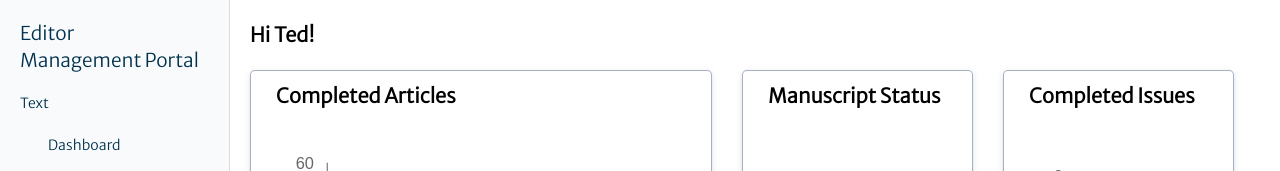
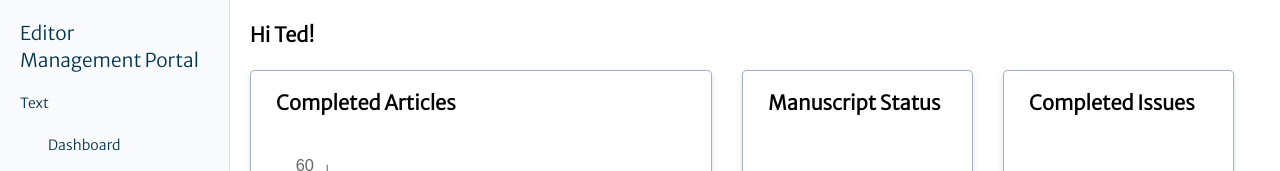
Before and after one commit to harshaltribhuwan/dashboard-ui, a React (Vite) app: page / in a window 1280 px wide. Shown: the top 171 px of the page. Built offline with nearby package versions, Linux system fonts and the light colour scheme; some icons are missing.

Commit message:
header fix for chart

```diff
--- a/src/styles/Charts.scss
+++ b/src/styles/Charts.scss
@@ -13,7 +13,7 @@
   justify-content: flex-start;
 
     h4 {
-      margin-bottom: 10px;
+      margin: 7px 0px;
       font-family: $primary-font;
       font-weight: 700;
       font-size: 20px;
```
